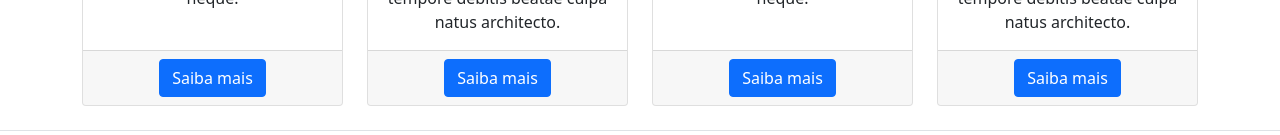
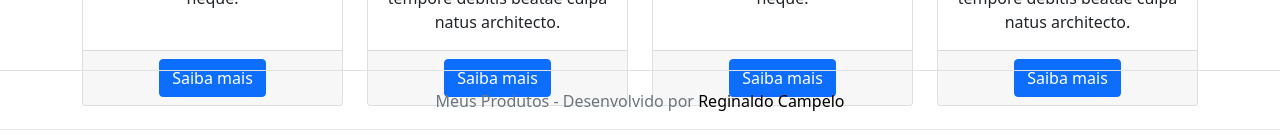
Before and after one commit to ReginaldoCampelo/improving-angular-skills, an Angular app: page /home in a window 1280 px wide. Shown: the part 805-940 px from the top of the page. Built offline with nearby package versions, Linux system fonts and the light colour scheme.

Commit message:
adding style for footer template

```diff
--- a/src/styles.css
+++ b/src/styles.css
@@ -1 +1,67 @@
 /* You can add global styles to this file, and also import other style files */
+a.navbar-brand {
+    white-space: normal;
+    text-align: center;
+    word-break: break-all;
+}
+
+/* sticky footer styles starts */
+
+html {
+    font-size: 14px;
+
+}
+
+@media (min-width: 768px) {
+    html {
+        font-size: 16px;
+    }
+
+}
+
+.border-top {
+    border-bottom: 1px solid #e5e5e5;
+
+}
+
+.box-shadow {
+    box-shadow: 0 .25rem .75rem rgba(0, 0, 0, 0.5);
+
+}
+
+button.accept-policy {
+    font-size: 1rem;
+    line-height: inherit;
+
+}
+
+html {
+    position: relative;
+    min-height: 100%;
+
+}
+
+body {
+    /* margin bottom by footer height */
+    margin-bottom: 60px;
+}
+
+.footer {
+    position: absolute;
+    bottom: 0;
+    width: 100%;
+    white-space: nowrap;
+    /* set the fixed height of the footer here */
+    height: 60px;
+    line-height: 60px;
+    /* vertically center the trext there */
+}
+
+/* sticky footer styles ends */
+
+input,
+select,
+file,
+textarea {
+    max-width: 400px;
+}
```
